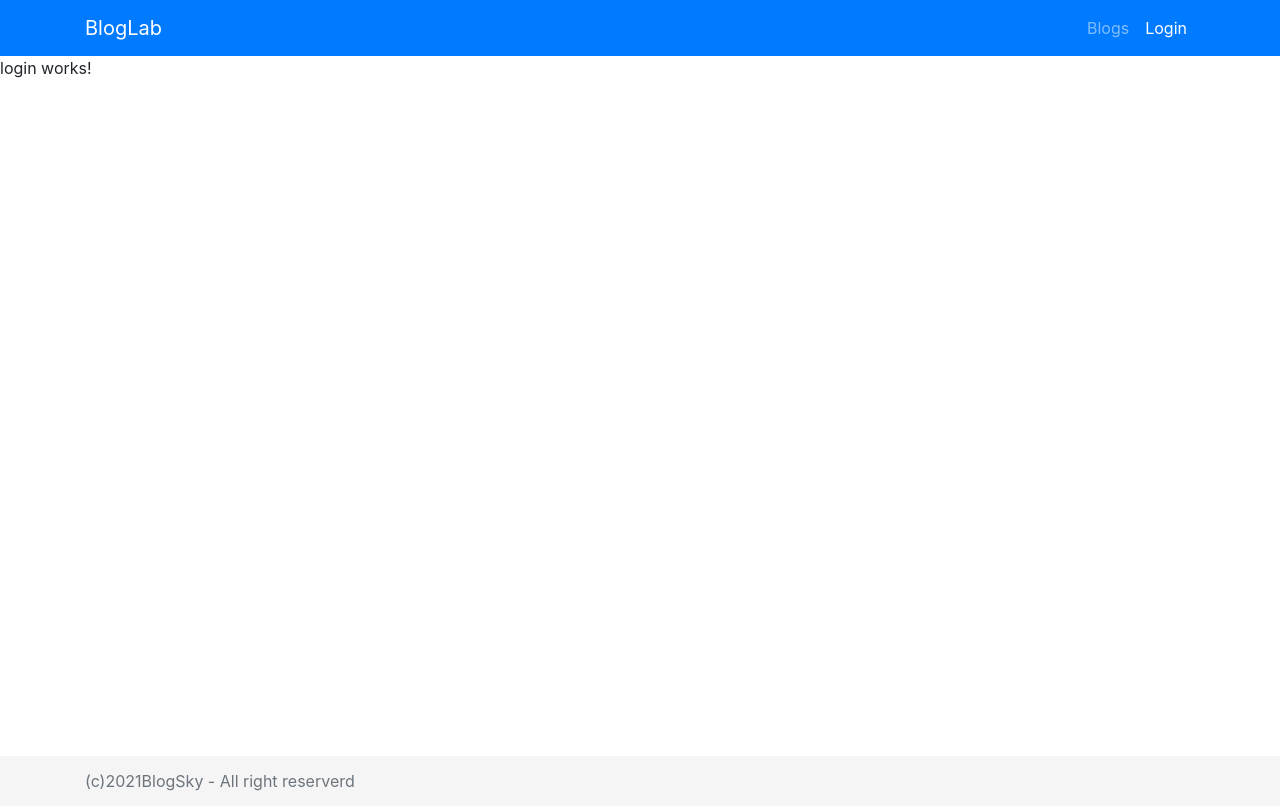
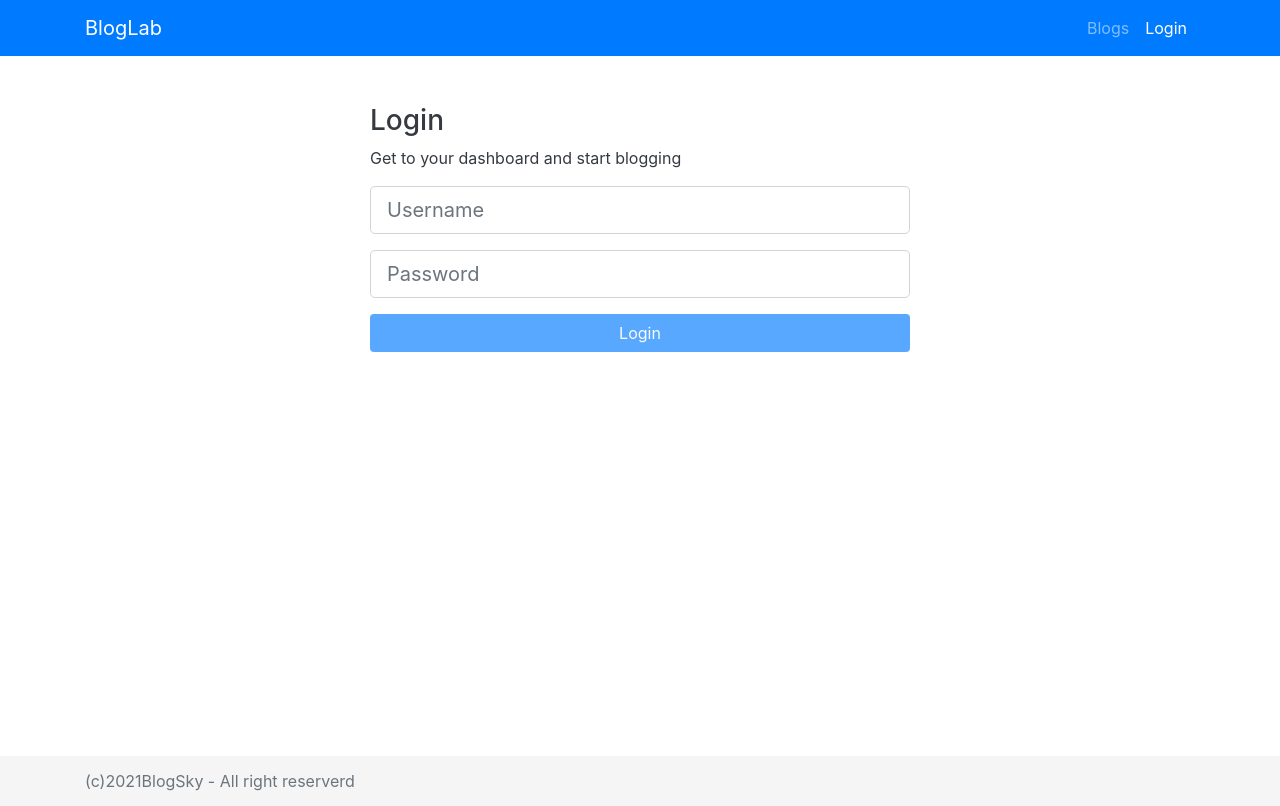
Before and after one commit to onurtaskirancom/BlogSky, an Angular app in the folder BlogSky-UI/: page /login in a window 1280 px wide. Built offline with nearby package versions, Linux system fonts and the light colour scheme.

Commit message:
Login component created

```diff
--- a/BlogSky-UI/src/app/app.module.ts
+++ b/BlogSky-UI/src/app/app.module.ts
@@ -1,6 +1,7 @@
 import { NgModule } from '@angular/core';
 import { BrowserModule } from '@angular/platform-browser';
 import { HttpClient, HttpClientModule, HTTP_INTERCEPTORS } from '@angular/common/http';
+import { FormsModule, ReactiveFormsModule } from '@angular/forms';
 import { BsDropdownModule } from 'ngx-bootstrap/dropdown';
 import { CollapseModule } from 'ngx-bootstrap/collapse';
 
@@ -26,7 +27,7 @@
 import { RegisterComponent } from './components/register/register.component';
 import { JwtInterceptor } from './interceptors/jwt.interceptor';
 import { ErrorInterceptor } from './interceptors/error.interceptor';
-import { from } from 'rxjs';
+
 
 
 @NgModule({
@@ -54,6 +55,8 @@
     AppRoutingModule,
     BrowserAnimationsModule,
     HttpClientModule,
+    FormsModule,
+    ReactiveFormsModule,
     ToastrModule.forRoot({
       positionClass: 'toast-bottom-right'
     }),
--- a/BlogSky-UI/src/app/components/login/login.component.html
+++ b/BlogSky-UI/src/app/components/login/login.component.html
@@ -1 +1,55 @@
-<p>login works!</p>
+<div class="container">
+    <div class="row">
+        <div class="col-md-6 offset-md-3 mt-5">
+
+            <h3 class="text-dark">Login</h3>
+            <p class="text-dark">Get to your dashboard and start blogging</p>
+
+            <form [formGroup]="loginForm" (ngSubmit)="onSubmit()">
+
+                <div class="form-group">
+                    <input
+                        type="text"
+                        [ngClass]="{'is-invalid' : hasErrors('username') && isTouched('username'),
+                                    'is-valid' : !hasErrors('username') && isTouched('username')}"
+                        class="form-control form-control-lg"
+                        formControlName="username"
+                        placeholder="Username">
+
+                    <div *ngIf="hasError('username', 'required')" class="invalid-feedback">
+                        Username is required
+                    </div>
+
+                    <div *ngIf="hasError('username', 'minlength') || hasError('username', 'maxlength')"
+                        class="invalid-feedback">
+                        Must be between 5-20 characters
+                    </div>
+                </div>
+
+                <div class="form-group">
+                    <input
+                        type="password"
+                        [ngClass]="{'is-invalid' : hasErrors('password') && isTouched('password'),
+                                    'is-valid' : !hasErrors('password') && isTouched('password')}"
+                        class="form-control form-control-lg"
+                        formControlName="password"
+                        placeholder="Password">
+
+                    <div *ngIf="hasError('password', 'required')" class="invalid-feedback">
+                        Password is required
+                    </div>
+
+                    <div *ngIf="hasError('password', 'minlength') || hasError('password', 'maxlength')"
+                        class="invalid-feedback">
+                        Must be between 10-50 characters
+                    </div>
+                </div>
+
+                <button class="btn btn-block mb-3 bg-primary text-light"
+                [disabled]="!loginForm.valid">Login</button>
+
+            </form>
+
+        </div>
+    </div>
+</div>
--- a/BlogSky-UI/src/app/components/login/login.component.ts
+++ b/BlogSky-UI/src/app/components/login/login.component.ts
@@ -1,4 +1,8 @@
 import { Component, OnInit } from '@angular/core';
+import { FormBuilder, FormGroup, Validators } from '@angular/forms';
+import { Router } from '@angular/router';
+import { ApplicationUserLogin } from 'src/app/models/account/application-user-login-model';
+import { AccountService } from 'src/app/services/account.service';
 
 @Component({
   selector: 'app-login',
@@ -7,9 +11,54 @@
 })
 export class LoginComponent implements OnInit {
 
-  constructor() { }
+  loginForm: FormGroup;
+
+  constructor(
+    private accountService: AccountService,
+    private router: Router,
+    private formBuilder: FormBuilder
+  ) {
+    if(this.accountService.isLoggedIn()) {
+      this.router.navigate(['/dashboard']);
+    }
+  }
 
   ngOnInit(): void {
+    this.loginForm = this.formBuilder.group({
+      username: [null, [
+        Validators.required,
+        Validators.minLength(5),
+        Validators.maxLength(20)
+      ]],
+      password: [null, [
+        Validators.required,
+        Validators.minLength(10),
+        Validators.maxLength(50)
+      ]]
+    });
+  }
+
+  isTouched(field: string) {
+    return this.loginForm.get(field).touched;
+  }
+
+  hasErrors(field: string) {
+    return this.loginForm.get(field).errors;
+  }
+
+  hasError(field: string, error: string) {
+    return !!this.loginForm.get(field).hasError(error);
+  }
+
+  onSubmit() {
+    let applicationUserLogin: ApplicationUserLogin = new ApplicationUserLogin(
+      this.loginForm.get("username").value,
+      this.loginForm.get("password").value
+    );
+
+    this.accountService.login(applicationUserLogin).subscribe(() => {
+      this.router.navigate(['/dashboard']);
+    });
   }
 
 }
--- a/BlogSky-UI/src/app/services/account.service.ts
+++ b/BlogSky-UI/src/app/services/account.service.ts
@@ -60,7 +60,7 @@
 
   public isLoggedIn() {
     const currentUser = this.currentUserValue;
-    const isLoggedIn = currentUser && currentUser.token;
+    const isLoggedIn = !!currentUser && !!currentUser.token;
     return isLoggedIn;
   }
 
```
